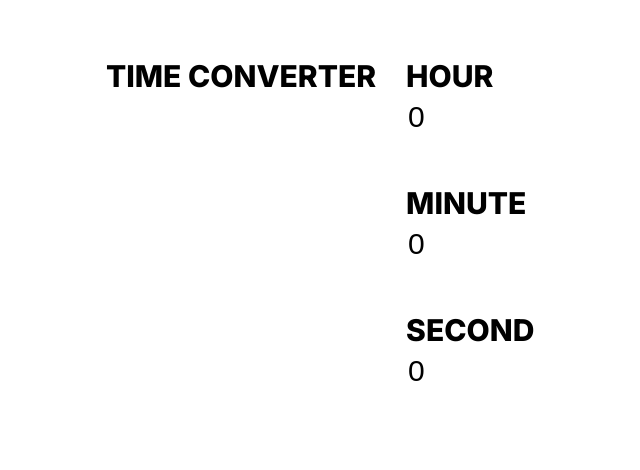
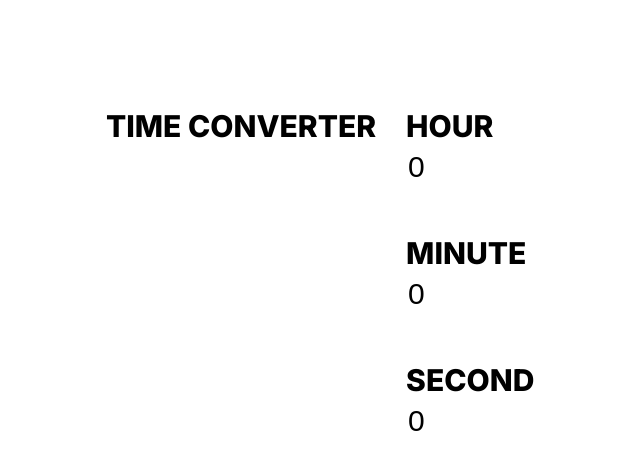
Before and after one commit to ssonnni/trello-clone, a Next.js app: page / in a window 1280 px wide. Shown: the top 470 px of the page, without its empty margins (199-839 px from the left). Built offline with nearby package versions, Linux system fonts and the light colour scheme.

Commit message:
update css

```diff
--- a/src/app/page.tsx
+++ b/src/app/page.tsx
@@ -55,7 +55,7 @@ export default function Home() {
 const SectionLayout = styled.section`
   margin: 0 auto;
   width: 100%;
-  padding: 50px 10px;
+  padding: 100px 10px;
   display: flex;
   gap: 30px;
   justify-content: center;
```
